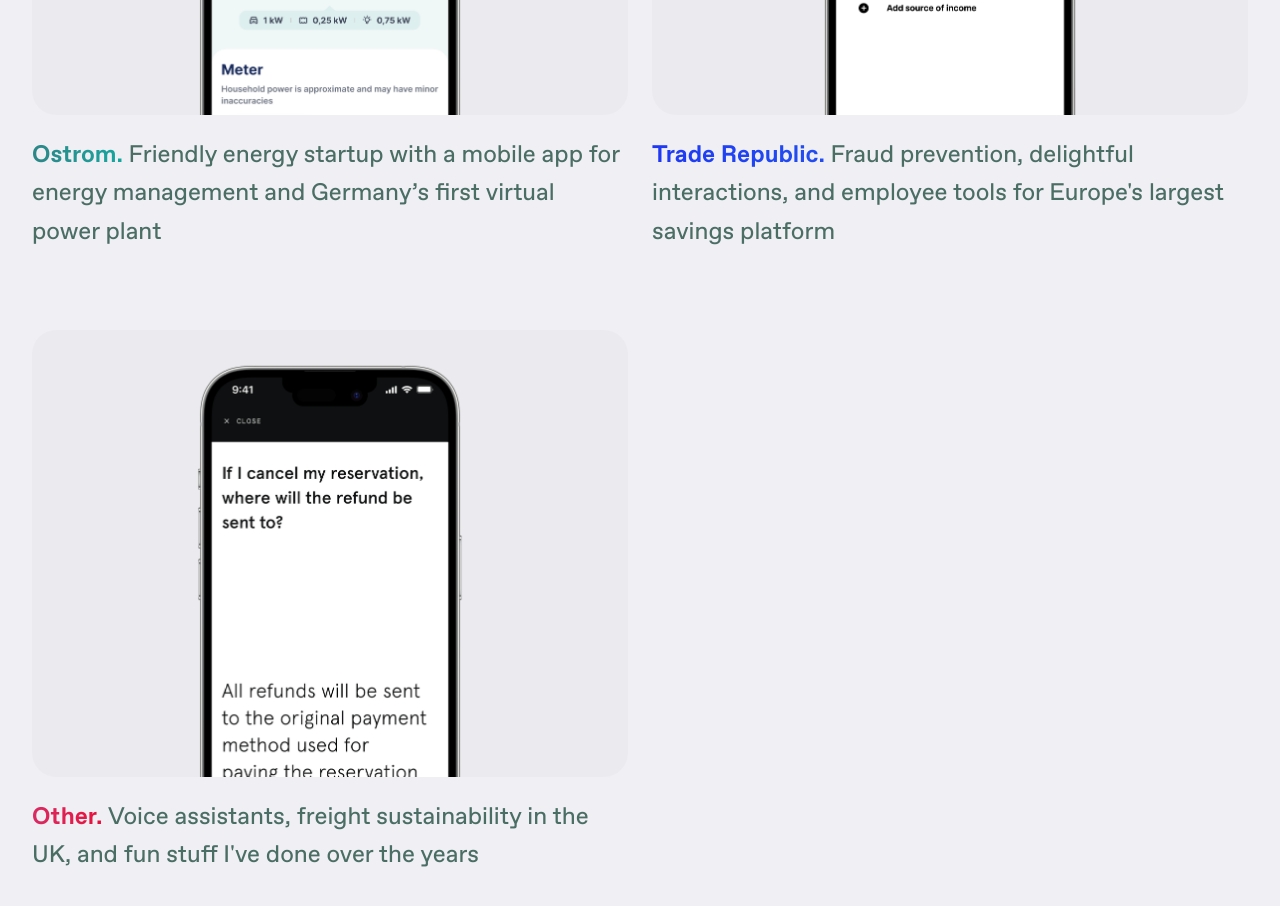
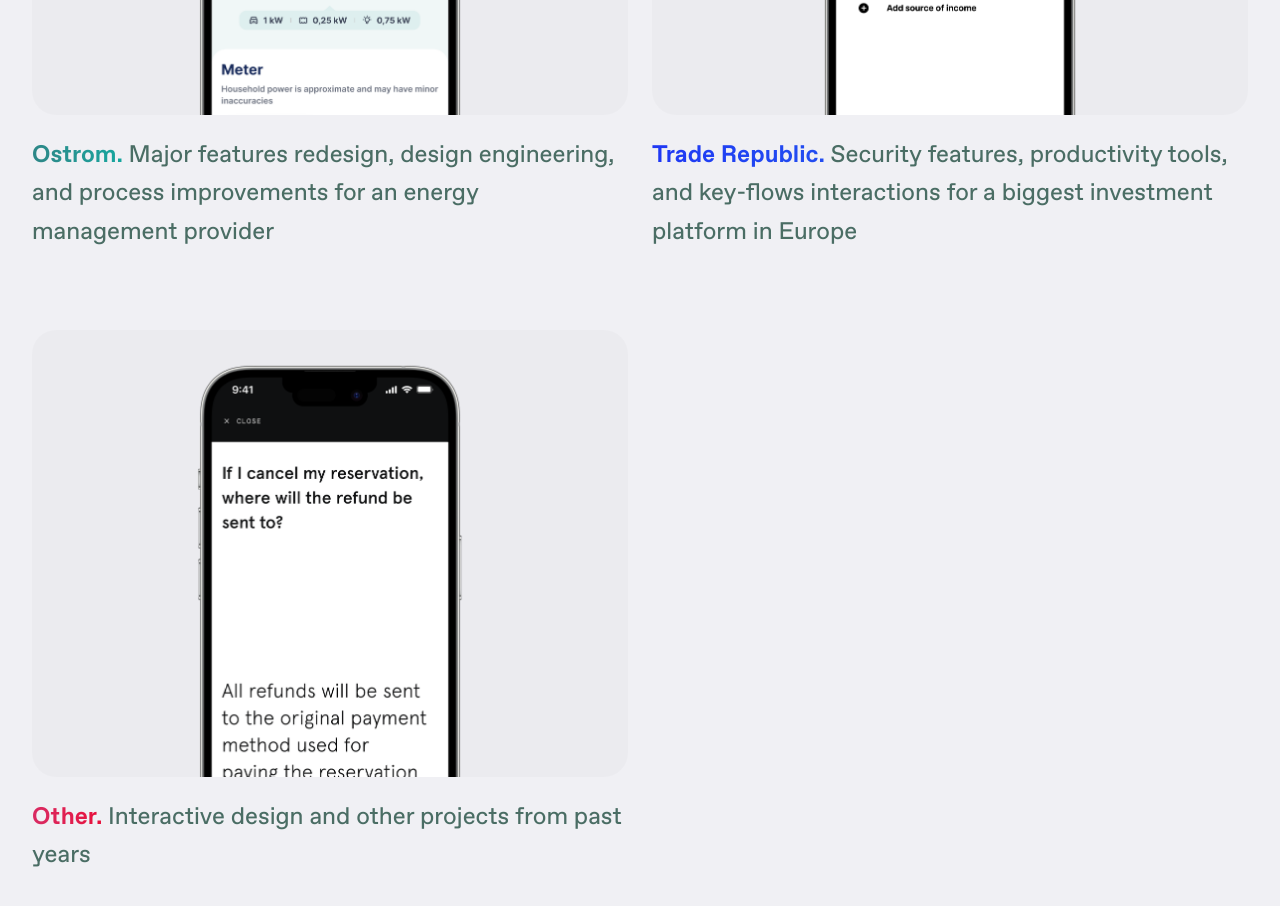
Before and after one commit to kplv/portfolio, a Next.js app: page / in a window 1280 px wide. Shown: the part 740-1646 px from the top of the page. Built offline with nearby package versions, Linux system fonts and the light colour scheme.

Commit message:
fix: copy updates

```diff
--- a/src/data/projects.ts
+++ b/src/data/projects.ts
@@ -153,7 +153,7 @@
     slug: 'ostrom',
     name: 'Ostrom',
     description:
-      'Friendly energy startup with a mobile app for energy management and Germany\u2019s first virtual power plant',
+      'Major features redesign, design engineering, and process improvements for an energy management provider',
     intro:
       'Friendly energy startup with a mobile app to handle all your energy management. Simple flows hide a complex infrastructure underneath, like Germany\u2019s first virtual power plant.',
     image: '/images/projects/ostrom/ostrom-1.png',
@@ -293,7 +293,7 @@
                 type: 'video',
                 src: '/images/projects/ostrom/solar-exploration.mp4',
                 cover: true,
-                playbackRate: 0.85,
+                playbackRate: 0.5,
                 label:
                   'In solar statistics I explored more than 30 approaches. They varied in\u00a0navigation patterns, and how they handled the most common scenarios.',
               },
@@ -301,7 +301,7 @@
                 type: 'video',
                 src: '/images/projects/ostrom/energy-exploration.mp4',
                 cover: true,
-                playbackRate: 0.85,
+                playbackRate: 0.5,
                 label:
                   'The device chart was no exception either. I looked at it from different angles, including the ones that deviated from competitor research.',
               },
@@ -362,7 +362,7 @@
                 src: '/images/projects/ostrom/management-documents.png',
                 cover: true,
                 label:
-                  'Design patterns I used to systematically improve velocity and the quality of design output.',
+                  'Design patterns I used to systematically improve velocity and the quality of design output. For planning, I used both Notion and Linear (\u2764\ufe0f) to align with the team.',
               },
               {
                 type: 'image',
@@ -382,7 +382,7 @@
     slug: 'trade-republic',
     name: 'Trade Republic',
     description:
-      "Fraud prevention, delightful interactions, and employee tools for Europe's largest savings platform",
+      'Security features, productivity tools, and key-flows interactions for a biggest investment platform in Europe',
     intro:
       'Built fraud prevention flows from 0\u00a0\u2192\u00a01 for Trade Republic\u2019s 8M+ users, designed micro-interactions for core screens, and shipped an internal performance review tool.',
     image: '/images/projects/trade/trade-0.png',
@@ -407,7 +407,7 @@
           { type: 'heading', text: 'My Role' },
           {
             type: 'text',
-            text: 'I joined Trade Republic as a Product Designer II, bringing interactive, mobile, and 0 \u2192 1 design expertise. First, we launched the new performance review tool, taking it from the initial idea and cross-company alignment to a fully working product that is still used today. Later, I switched to the financial crime team, where I worked on launching new security features: account protection, new device notification, and source of income.',
+            text: 'I joined Trade Republic as a Product Designer II, bringing interactive, mobile, and 0 \u2192 1 design expertise. First, we launched the new performance review tool, taking it from the initial idea and cross-company alignment to a fully working product that is still used today. Later, I switched to the financial crime team, where I worked on launching new security features: account protection, new device notifications, and source of wealth.',
           },
         ],
       },
@@ -436,7 +436,7 @@
               src: '/images/projects/trade/trade-device-notification.png',
               cover: true,
               label:
-                'As the company grew, account takeovers became more frequent. Our team’s goal was to protect customers by letting them flag unfamiliar logins. When we detected an unfamiliar login, we sent the customer a notification and temporarily blocked the account if they did not recognise it. The flow was as simple as “Yes” / “No“, and we used customer responses to better educate our data models in the end.',
+                'As the company grew, account takeovers became more frequent. Our team’s goal was to protect customers by letting them flag unfamiliar logins. When we detected an unfamiliar login, we sent the customer a notification and temporarily blocked the account if they did not recognise it. The flow was as simple as “Yes” / “No”, and we used customer responses to better train our data models in the end.',
             },
           },
         ],
@@ -451,7 +451,7 @@
               src: '/images/projects/trade/trade-blocked-acc.png',
               cover: true,
               label:
-                'Once a customer flagged an unfamiliar login, or our models detected suspicious behavior, we blocked all sensitive operations to protect the customer’s money. We explored different approaches, including blocking access entirely, but ultimately landed on a more elegant solution: customers could still log in, but sensitive actions required identification. This let us verify the account while preventing fraudsters from stealing from it again.',
+                'Once a customer flagged an unfamiliar login, or our models detected suspicious behaviour, we blocked all sensitive operations to protect the customer’s money. We explored different approaches, including blocking access entirely, but ultimately landed on a more elegant solution: customers could still log in, but sensitive actions required identification. This let us verify the account while preventing fraudsters from stealing from it again.',
             },
           },
         ],
@@ -466,7 +466,7 @@
               src: '/images/projects/trade/trade-source-of-wealth.png',
               cover: true,
               label:
-                'As a bank, we have to make sure we know where our customers’ money comes from. For customers, it might seem like a mundane task, so we tried to make it as seamless as possible. We came up with a “shopping basket” solution, where I can add multiple sources of income, each with its own flow.',
+                'As a bank, we have to make sure we know where our customers’ money comes from. For customers, it might seem like a mundane task, so we tried to make it as seamless as possible. We came up with a “shopping basket” solution, where customers can add multiple sources of income, each with its own flow.',
             },
           },
         ],
@@ -481,7 +481,7 @@
               src: '/images/projects/trade/trade-2.mp4',
               cover: true,
               label:
-                'Interactions and animation have a special place in my heart, so at some point I initiated a project to gradually improve the most-used flows across the app by making them more polished and enjoyable for customers. We started with the most-used screen, which we call the amount screen, by making number inputs and buttons react more smoothly to customer intent.',
+                'Interactions and animations have a special place in my heart, so at some point I initiated a project to gradually improve the most-used flows across the app by making them more polished and enjoyable for customers. We started with the most-used screen, which we call the amount screen, by making number inputs and buttons react more smoothly to customer intent.',
             },
           },
           {
@@ -502,10 +502,9 @@
     id: '3',
     slug: 'playground',
     name: 'Other',
-    description:
-      "Voice assistants, freight sustainability in the UK, and fun stuff I've done over the years",
+    description: 'Interactive design and other projects from past years',
     intro:
-      'Projects of the past few years. Some were done inside product teams at major tech companies like Yandex. Some won awards such as Red Dot. Some are personal projects where I explored new approaches.',
+      'Projects from the past few years. Some were done inside product teams at major tech companies like Yandex. Some won awards such as Red Dot. Some are personal projects where I explored new approaches.',
     image: '/images/playground/play-0.png',
     images: [
       '/images/playground/play-0.png',
```
